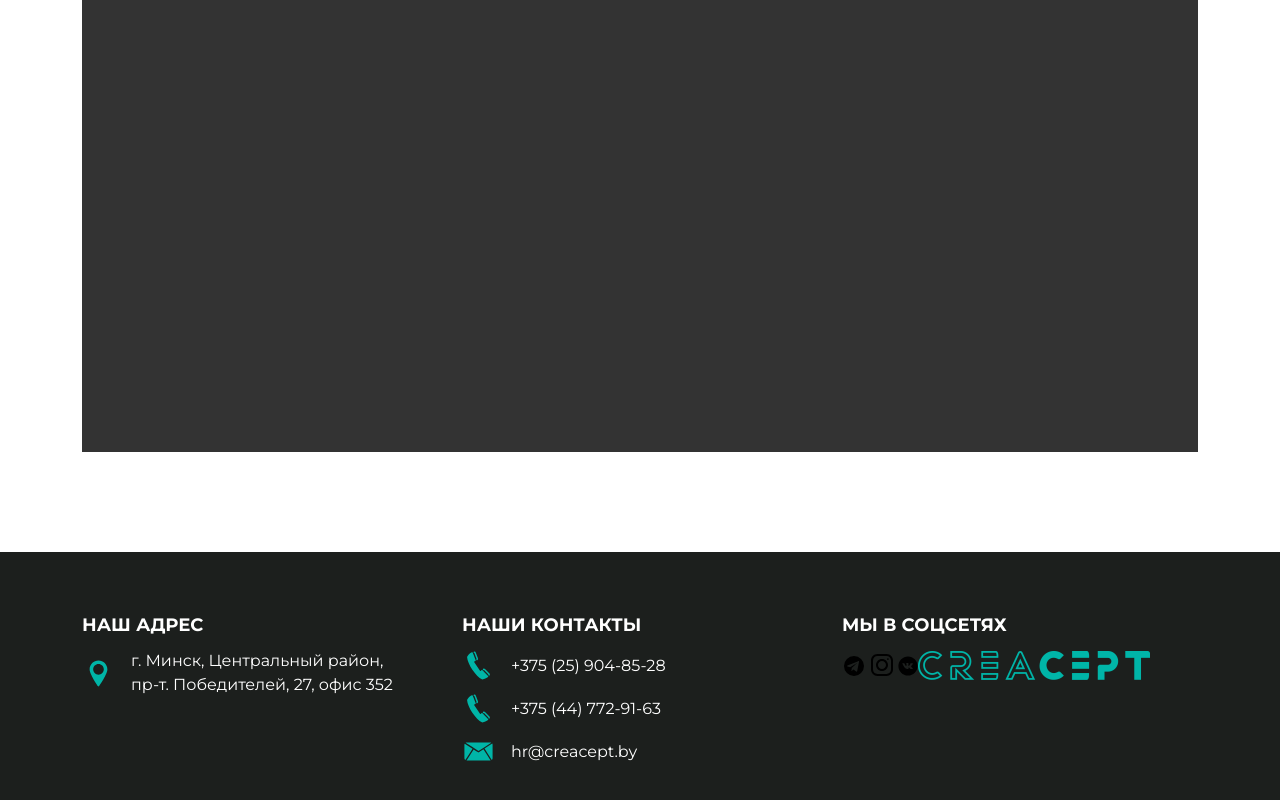
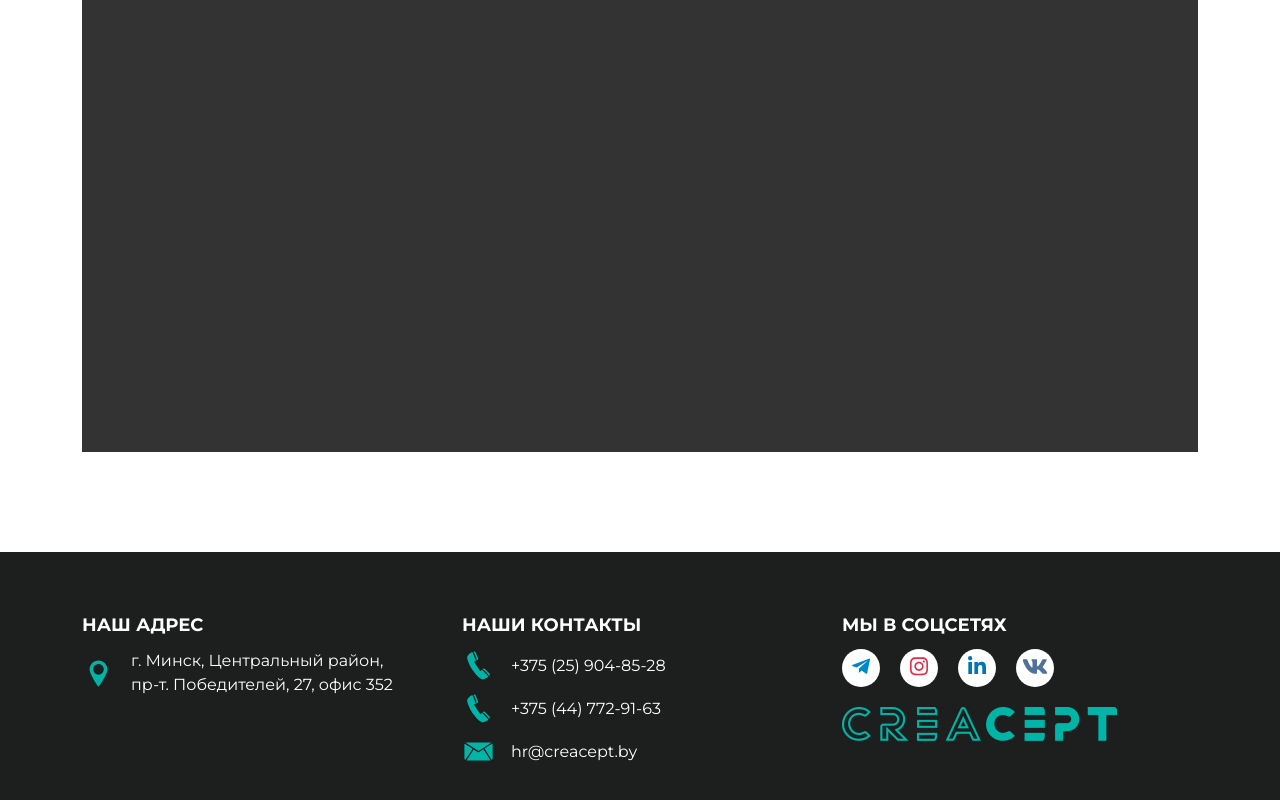
Before and after one commit to MikeDestroyer/landings, a website built with webpack: page src/index.html in a window 1280 px wide. Shown: the part 4197-4997 px from the top of the page. Built offline with nearby package versions, Linux system fonts and the light colour scheme.

Commit message:
added svg icons for social; tried to integrate slick-slider;

```diff
--- a/package.json
+++ b/package.json
@@ -14,7 +14,8 @@
   "dependencies": {
     "bootstrap": "^5.1.3",
     "bootstrap-icons": "^1.8.1",
-    "jquery": "^3.6.0"
+    "jquery": "^3.6.0",
+    "slick-carousel": "^1.8.1"
   },
   "devDependencies": {
     "clean-webpack-plugin": "^4.0.0",
--- a/src/index.html
+++ b/src/index.html
@@ -356,23 +356,25 @@
                 </div>
             </div>
             <div class="col-12 col-lg-4">
-                <div class="footer-block">
+                <div class="footer-block__social">
                     <span class="footer__title">Мы в соцсетях</span>
-                    <div class="footer-info-block">
-                        <a href="" class="footer__social-link">
-                            <svg width="24px" height="24px" viewBox="0 0 24 24" id="Layer_1" data-name="Layer 1" xmlns="http://www.w3.org/2000/svg"><title>Telegram Glyph</title><path d="M11.99432,2a10,10,0,1,0,10,10A9.99917,9.99917,0,0,0,11.99432,2Zm3.17951,15.15247a.70547.70547,0,0,1-1.002.3515l-2.71467-2.10938L9.71484,17.002a.29969.29969,0,0,1-.285.03894l.334-2.98846.01069.00848.00683-.059s4.885-4.44751,5.084-4.637c.20147-.189.135-.23.135-.23.01147-.23053-.36152,0-.36152,0L8.16632,13.299l-2.69549-.918s-.414-.1485-.453-.475c-.041-.324.46649-.5.46649-.5l10.717-4.25751s.881-.39252.881.25751Z"/></svg>
-                        </a>
-                        <a href="" class="footer__social-link">
-                            <svg width="32px" height="32px" viewBox="0 0 32 32" xmlns="http://www.w3.org/2000/svg"><path d="M 11.46875 5 C 7.917969 5 5 7.914063 5 11.46875 L 5 20.53125 C 5 24.082031 7.914063 27 11.46875 27 L 20.53125 27 C 24.082031 27 27 24.085938 27 20.53125 L 27 11.46875 C 27 7.917969 24.085938 5 20.53125 5 Z M 11.46875 7 L 20.53125 7 C 23.003906 7 25 8.996094 25 11.46875 L 25 20.53125 C 25 23.003906 23.003906 25 20.53125 25 L 11.46875 25 C 8.996094 25 7 23.003906 7 20.53125 L 7 11.46875 C 7 8.996094 8.996094 7 11.46875 7 Z M 21.90625 9.1875 C 21.402344 9.1875 21 9.589844 21 10.09375 C 21 10.597656 21.402344 11 21.90625 11 C 22.410156 11 22.8125 10.597656 22.8125 10.09375 C 22.8125 9.589844 22.410156 9.1875 21.90625 9.1875 Z M 16 10 C 12.699219 10 10 12.699219 10 16 C 10 19.300781 12.699219 22 16 22 C 19.300781 22 22 19.300781 22 16 C 22 12.699219 19.300781 10 16 10 Z M 16 12 C 18.222656 12 20 13.777344 20 16 C 20 18.222656 18.222656 20 16 20 C 13.777344 20 12 18.222656 12 16 C 12 13.777344 13.777344 12 16 12 Z"/></svg>
-                        </a>
-                        <a href="" class="footer__social-link">
-
-                        </a>
-                        <a href="" class="footer__social-link">
-                            <svg width="20px" height="20px" viewBox="0 0 20 20" xmlns="http://www.w3.org/2000/svg"><path d="M10 .4C4.698.4.4 4.698.4 10s4.298 9.6 9.6 9.6 9.6-4.298 9.6-9.6S15.302.4 10 .4zm3.692 10.831s.849.838 1.058 1.227c.006.008.009.016.011.02.085.143.105.254.063.337-.07.138-.31.206-.392.212h-1.5c-.104 0-.322-.027-.586-.209-.203-.142-.403-.375-.598-.602-.291-.338-.543-.63-.797-.63a.305.305 0 0 0-.095.015c-.192.062-.438.336-.438 1.066 0 .228-.18.359-.307.359h-.687c-.234 0-1.453-.082-2.533-1.221-1.322-1.395-2.512-4.193-2.522-4.219-.075-.181.08-.278.249-.278h1.515c.202 0 .268.123.314.232.054.127.252.632.577 1.2.527.926.85 1.302 1.109 1.302a.3.3 0 0 0 .139-.036c.338-.188.275-1.393.26-1.643 0-.047-.001-.539-.174-.775-.124-.171-.335-.236-.463-.26a.55.55 0 0 1 .199-.169c.232-.116.65-.133 1.065-.133h.231c.45.006.566.035.729.076.33.079.337.292.308 1.021-.009.207-.018.441-.018.717 0 .06-.003.124-.003.192-.01.371-.022.792.24.965a.216.216 0 0 0 .114.033c.091 0 .365 0 1.107-1.273a9.718 9.718 0 0 0 .595-1.274c.015-.026.059-.106.111-.137a.266.266 0 0 1 .124-.029h1.781c.194 0 .327.029.352.104.044.119-.008.482-.821 1.583l-.363.479c-.737.966-.737 1.015.046 1.748z"/></svg>
-                        </a>
-                        <img src=<%=require("./assets/images/logo.png")%>>
-                    </div>
+                        <div class="footer-social-block">
+                            <a href="" class="footer-social__link ">
+                                <svg class="svg__telegram" xmlns="http://www.w3.org/2000/svg" viewBox="0 0 448 512"><!-- Font Awesome Pro 5.15.4 by @fontawesome - https://fontawesome.com License - https://fontawesome.com/license (Commercial License) --><path d="M446.7 98.6l-67.6 318.8c-5.1 22.5-18.4 28.1-37.3 17.5l-103-75.9-49.7 47.8c-5.5 5.5-10.1 10.1-20.7 10.1l7.4-104.9 190.9-172.5c8.3-7.4-1.8-11.5-12.9-4.1L117.8 284 16.2 252.2c-22.1-6.9-22.5-22.1 4.6-32.7L418.2 66.4c18.4-6.9 34.5 4.1 28.5 32.2z"/></svg>
+                            </a>
+                            <a href="" class="footer-social__link ">
+                                <svg class="svg__instagram" xmlns="http://www.w3.org/2000/svg" viewBox="0 0 448 512"><!-- Font Awesome Pro 5.15.4 by @fontawesome - https://fontawesome.com License - https://fontawesome.com/license (Commercial License) --><path d="M224.1 141c-63.6 0-114.9 51.3-114.9 114.9s51.3 114.9 114.9 114.9S339 319.5 339 255.9 287.7 141 224.1 141zm0 189.6c-41.1 0-74.7-33.5-74.7-74.7s33.5-74.7 74.7-74.7 74.7 33.5 74.7 74.7-33.6 74.7-74.7 74.7zm146.4-194.3c0 14.9-12 26.8-26.8 26.8-14.9 0-26.8-12-26.8-26.8s12-26.8 26.8-26.8 26.8 12 26.8 26.8zm76.1 27.2c-1.7-35.9-9.9-67.7-36.2-93.9-26.2-26.2-58-34.4-93.9-36.2-37-2.1-147.9-2.1-184.9 0-35.8 1.7-67.6 9.9-93.9 36.1s-34.4 58-36.2 93.9c-2.1 37-2.1 147.9 0 184.9 1.7 35.9 9.9 67.7 36.2 93.9s58 34.4 93.9 36.2c37 2.1 147.9 2.1 184.9 0 35.9-1.7 67.7-9.9 93.9-36.2 26.2-26.2 34.4-58 36.2-93.9 2.1-37 2.1-147.8 0-184.8zM398.8 388c-7.8 19.6-22.9 34.7-42.6 42.6-29.5 11.7-99.5 9-132.1 9s-102.7 2.6-132.1-9c-19.6-7.8-34.7-22.9-42.6-42.6-11.7-29.5-9-99.5-9-132.1s-2.6-102.7 9-132.1c7.8-19.6 22.9-34.7 42.6-42.6 29.5-11.7 99.5-9 132.1-9s102.7-2.6 132.1 9c19.6 7.8 34.7 22.9 42.6 42.6 11.7 29.5 9 99.5 9 132.1s2.7 102.7-9 132.1z"/></svg>
+                            </a>
+                            <a href="" class="footer-social__link ">
+                                <svg class="svg__linkedin" xmlns="http://www.w3.org/2000/svg" viewBox="0 0 448 512"><!-- Font Awesome Pro 5.15.4 by @fontawesome - https://fontawesome.com License - https://fontawesome.com/license (Commercial License) --><path d="M100.28 448H7.4V148.9h92.88zM53.79 108.1C24.09 108.1 0 83.5 0 53.8a53.79 53.79 0 0 1 107.58 0c0 29.7-24.1 54.3-53.79 54.3zM447.9 448h-92.68V302.4c0-34.7-.7-79.2-48.29-79.2-48.29 0-55.69 37.7-55.69 76.7V448h-92.78V148.9h89.08v40.8h1.3c12.4-23.5 42.69-48.3 87.88-48.3 94 0 111.28 61.9 111.28 142.3V448z"/></svg>
+                            </a>
+                            <a href="" class="footer-social__link">
+                                <svg class="svg__vk" xmlns="http://www.w3.org/2000/svg" viewBox="0 0 576 512"><!-- Font Awesome Pro 5.15.4 by @fontawesome - https://fontawesome.com License - https://fontawesome.com/license (Commercial License) --><path d="M545 117.7c3.7-12.5 0-21.7-17.8-21.7h-58.9c-15 0-21.9 7.9-25.6 16.7 0 0-30 73.1-72.4 120.5-13.7 13.7-20 18.1-27.5 18.1-3.7 0-9.4-4.4-9.4-16.9V117.7c0-15-4.2-21.7-16.6-21.7h-92.6c-9.4 0-15 7-15 13.5 0 14.2 21.2 17.5 23.4 57.5v86.8c0 19-3.4 22.5-10.9 22.5-20 0-68.6-73.4-97.4-157.4-5.8-16.3-11.5-22.9-26.6-22.9H38.8c-16.8 0-20.2 7.9-20.2 16.7 0 15.6 20 93.1 93.1 195.5C160.4 378.1 229 416 291.4 416c37.5 0 42.1-8.4 42.1-22.9 0-66.8-3.4-73.1 15.4-73.1 8.7 0 23.7 4.4 58.7 38.1 40 40 46.6 57.9 69 57.9h58.9c16.8 0 25.3-8.4 20.4-25-11.2-34.9-86.9-106.7-90.3-111.5-8.7-11.2-6.2-16.2 0-26.2.1-.1 72-101.3 79.4-135.6z"/></svg>
+                            </a>
+                        </div>
+                    <a href="#" class="footer-social__link-home">
+                        <img class="footer-social__logo" src=<%=require("./assets/images/logo_large.png")%>>
+                    </a>
                 </div>
             </div>
             <div id="map" class="footer__map">
--- a/src/index.js
+++ b/src/index.js
@@ -1,5 +1,6 @@
+import * as jquery from 'jquery';
 import * as bootstrap from 'bootstrap';
-import * as jquery from 'jquery';
+import * as slickCarousel from 'slick-carousel'
 
 import './scss/main.scss';
 import './modules/ymap';
--- a/src/scss/main.scss
+++ b/src/scss/main.scss
@@ -1,5 +1,8 @@
 @import "utils/vars";
 @import "utils/font";
+@import "utils/slickFix";
+@import "~slick-carousel/slick/slick";
+@import "~slick-carousel/slick/slick-theme";
 @import "utils/normalize";
 
 @import "templates/interface";
--- a/src/scss/templates/_footer.scss
+++ b/src/scss/templates/_footer.scss
@@ -10,7 +10,42 @@
     font-size: 18px;
     text-transform: uppercase;
   }
+  &-social {
+      &-block {
+        display: flex;
+        flex-direction: row;
+        width: 100%;
+        padding-bottom: 20px;
+      }
+      &__link {
+        background-color: white;
+        width: 38px;
+        max-width: 38px;
+        height: 38px;
+        border-radius: 19px;
+        text-align: center;
+        margin: 0 10px;
+        &:first-child{
+          margin-left: 0;
+        }
+        & > svg {
+          width: 18px;
+          height: auto;
+          vertical-align: -webkit-baseline-middle;
+
+        }
+      }
+      &__logo {
+      }
+  }
   &-block {
+    &__social {
+      display: flex;
+      flex-direction: column;
+      align-items: flex-start;
+    }
+    &__logo {
+    }
   }
   &-info {
     &-block {
@@ -39,3 +74,17 @@
     }
 
 }
+
+.svg__telegram {
+  fill: #0088cc;
+}
+.svg__instagram {
+  fill: #e32d46;
+}
+.svg__linkedin {
+  fill: #0077b4;
+}
+.svg__vk {
+  width: 26px !important;
+  fill: #507299;
+}
--- a/src/scss/templates/_interface.scss
+++ b/src/scss/templates/_interface.scss
@@ -16,6 +16,7 @@ body {
     color: $white !important;
     font-size: 18px !important;
     &:hover, :focus {
+      box-shadow: none !important;
       background-color: $primary-darken !important;
       border-color: $primary-darken !important;
     }
@@ -24,6 +25,7 @@ body {
     &-primary {
       border: 2px solid $primary !important;
       &:hover, :focus {
+        box-shadow: none !important;
         background-color: transparent !important;
         color: $white !important;
         border-color: $white !important;
@@ -32,6 +34,21 @@ body {
         box-shadow: $white !important;
       }
     }
+  }
+  &:focus {
+    box-shadow: none !important;
+  }
+}
+.accordion-button {
+  border: none !important;
+  &:focus {
+    box-shadow: none !important;
+    border-color: $white !important;
+  }
+  &:not(.collapsed) {
+    color: initial !important;
+    background-color: initial !important;
+    box-shadow: none;
   }
 }
 .bold {
--- /dev/null
+++ b/src/scss/utils/_slickFix.scss
@@ -0,0 +1,5 @@
+//$slick-font-path: "~/node_modules/slick-carousel/slick/fonts" !default;
+//$slick-font-family: "slick" !default;
+//$slick-loader-path: "~/node_modules/slick-carousel/slick" !default;
+//$slick-arrow-color: black !default;
+//
```
Also changed, not shown: src/assets/images/logo_large.png (added).
